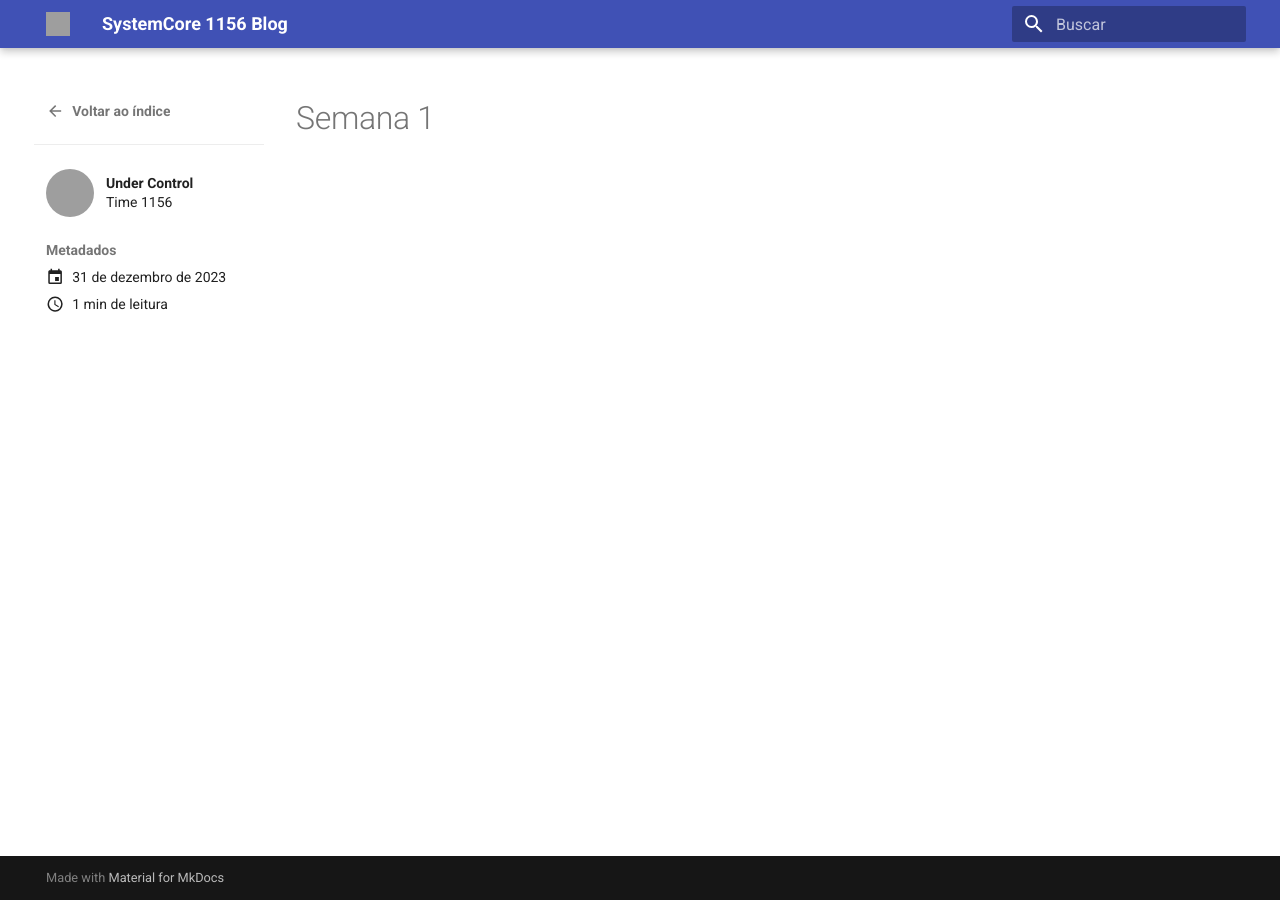
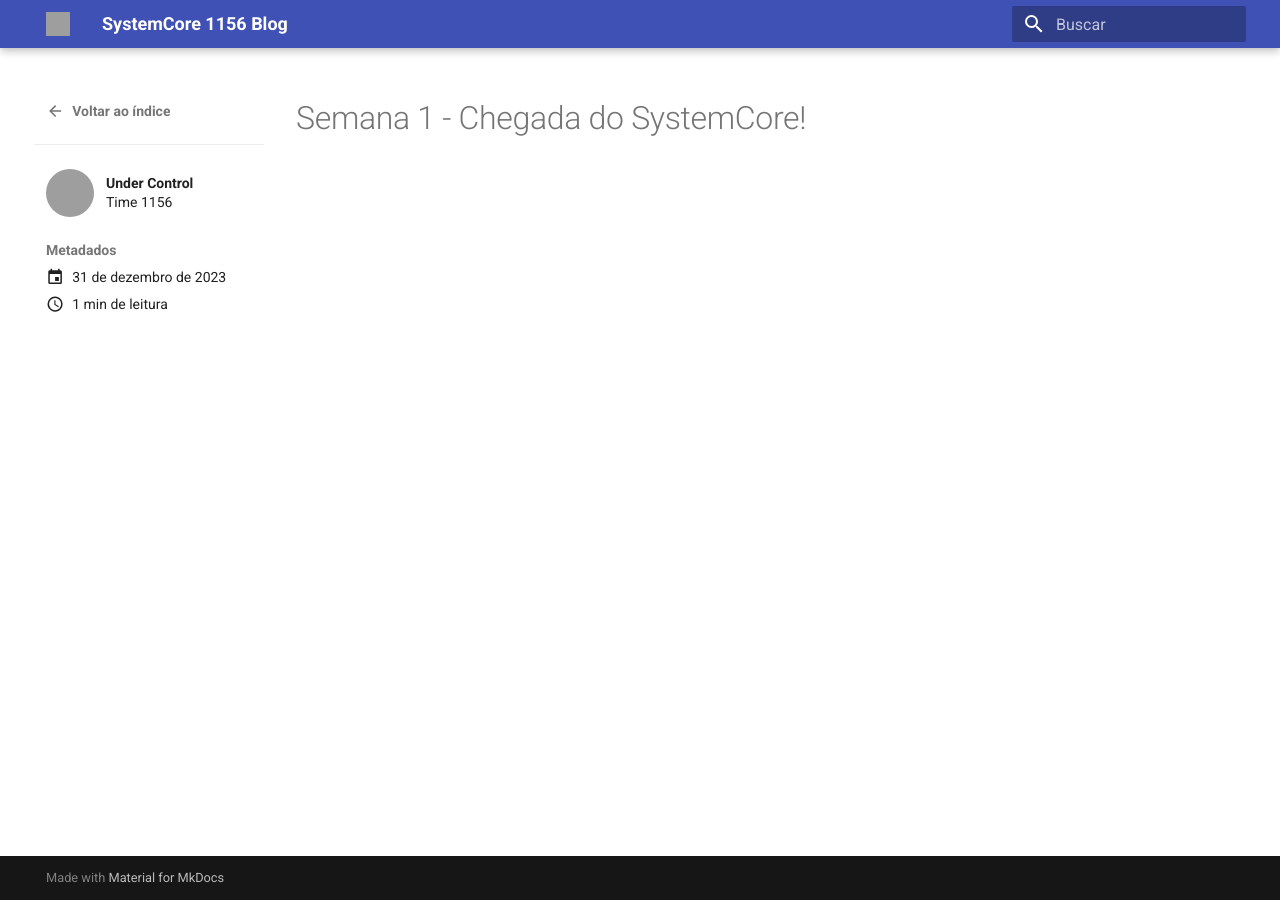
Before and after one commit to 1156UnderControl/AlphaTesting_SystemCore_BrazilBlog, an MkDocs documentation site: the page built from docs/blog/posts/semana1.md, in a window 1280 px wide. Built offline with MkDocs 1.6.1 and Material for MkDocs 9.7.7, drawn with Linux system fonts in a browser that asks for light colours; grey boxes are pictures that could not be loaded.

Commit message:
feat: new placeholders

```diff
--- a/docs/blog/posts/semana1.md
+++ b/docs/blog/posts/semana1.md
@@ -5,4 +5,4 @@ authors:
   - under
 ---
 
-# Semana 1
+# Semana 1 - Chegada do SystemCore!
```
Also changed, not shown: docs/about/index.md (+1 -1 lines), docs/blog/index.md (+0 -1 lines).
